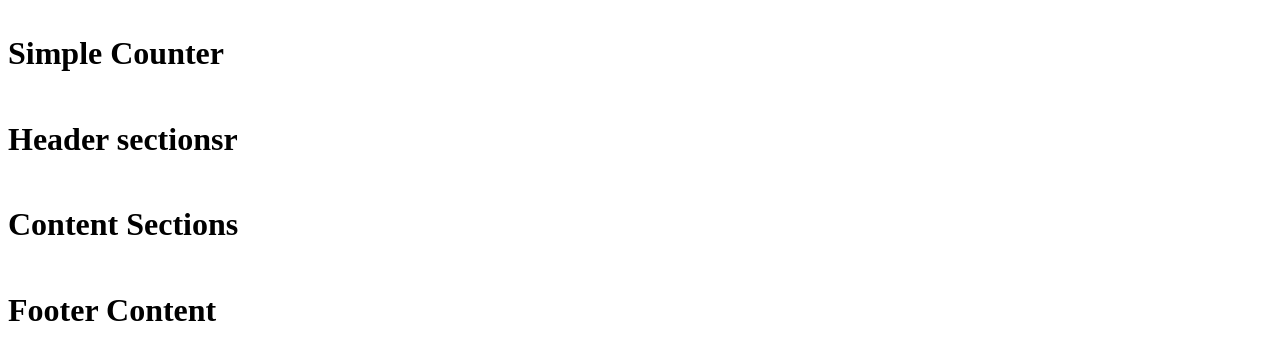
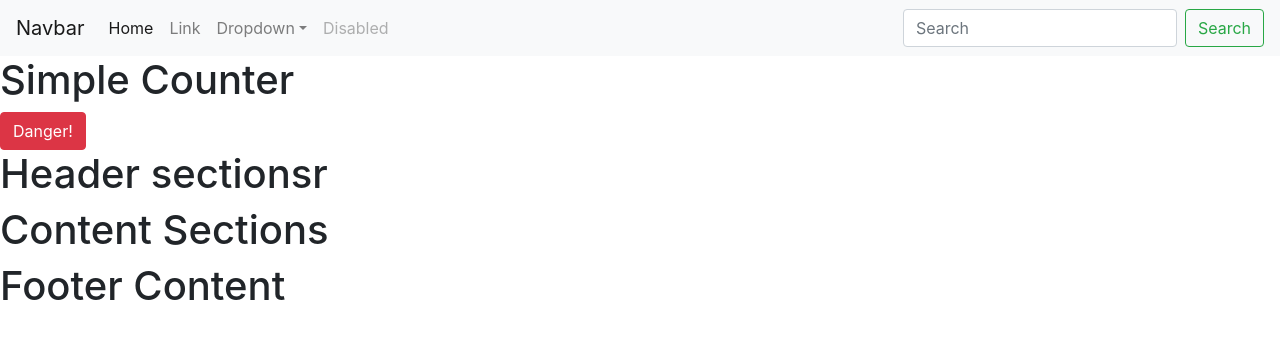
Before and after one commit to superdev905/10secondcode, a React app: page / in a window 1280 px wide. Shown: the top 360 px of the page. Built offline with nearby package versions, Linux system fonts and the light colour scheme.

Commit message:
added bootstrap

```diff
--- a/src/App.js
+++ b/src/App.js
@@ -1,5 +1,7 @@
 import React from "react";
 import main from './main.css';
+import { Button } from 'reactstrap';
+import Navigation from './Components/Navigation';
 
 class App extends React.Component {
   constructor(props){
@@ -26,10 +28,13 @@ class App extends React.Component {
   render() {
      return (
         <div>
-          <Counter/>
-          <Header/>
-          <Content/>
-          <Footer/>
+          <Navigation />
+          <div className="container">
+          </div>
+          <Counter />
+          <Header />
+          <Content />
+          <Footer />
         </div>
      );
   }
@@ -40,6 +45,7 @@ class Counter extends React.Component{
     return (
       <div>
           <h1>Simple Counter</h1>
+          <Button color="danger">Danger!</Button>
       </div>
     );
   }
--- /dev/null
+++ b/src/Components/Navigation.js
@@ -0,0 +1,46 @@
+
+import React from 'react';
+
+class Navigation extends React.Component {
+  render() {
+    return (
+      <nav className="navbar navbar-expand-lg navbar-light bg-light">
+        <a className="navbar-brand" href="/">Navbar</a>
+        <button className="navbar-toggler" type="button" data-toggle="collapse" data-target="#navbarSupportedContent" aria-controls="navbarSupportedContent" aria-expanded="false" aria-label="Toggle navigation">
+          <span className="navbar-toggler-icon"></span>
+        </button>
+
+        <div className="collapse navbar-collapse" id="navbarSupportedContent">
+          <ul className="navbar-nav mr-auto">
+            <li className="nav-item active">
+              <a className="nav-link" href="/">Home <span className="sr-only">(current)</span></a>
+            </li>
+            <li className="nav-item">
+              <a className="nav-link" href="/">Link</a>
+            </li>
+            <li className="nav-item dropdown">
+              <a className="nav-link dropdown-toggle" href="/" id="navbarDropdown" role="button" data-toggle="dropdown" aria-haspopup="true" aria-expanded="false">
+                Dropdown
+              </a>
+              <div className="dropdown-menu" aria-labelledby="navbarDropdown">
+                <a className="dropdown-item" href="/">Action</a>
+                <a className="dropdown-item" href="/">Another action</a>
+                <div className="dropdown-divider"></div>
+                <a className="dropdown-item" href="/">Something else here</a>
+              </div>
+            </li>
+            <li className="nav-item">
+              <a className="nav-link disabled" href="/">Disabled</a>
+            </li>
+          </ul>
+          <form className="form-inline my-2 my-lg-0">
+            <input className="form-control mr-sm-2" type="search" placeholder="Search" aria-label="Search" />
+            <button className="btn btn-outline-success my-2 my-sm-0" type="submit">Search</button>
+          </form>
+        </div>
+      </nav>
+    )
+  }
+}
+
+export default Navigation;
--- a/src/index.js
+++ b/src/index.js
@@ -2,5 +2,6 @@
 import React from "react";
 import ReactDOM from "react-dom";
 import App from "./App";
+import 'bootstrap/dist/css/bootstrap.min.css';
 
 ReactDOM.render(<App />, document.getElementById("app"));
```
Also changed, not shown: package.json (+4 -3 lines).
